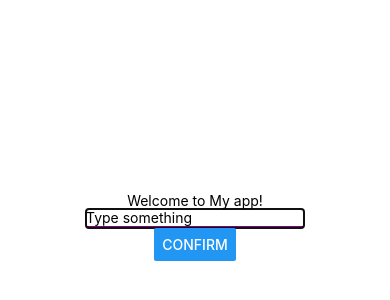
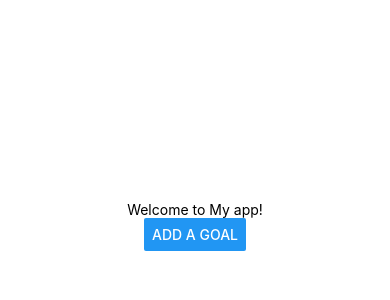
Before and after one commit to J3rrrrry/5520, a React Native app: screen / in a window 390 px wide. Shown: the part 196-496 px from the top of the page. Built offline with nearby package versions, Linux system fonts and the light colour scheme.

Commit message:
Added a model and make it visible using a button in app.js. After we recevied the data, make the modal invisible.

```diff
--- a/App.js
+++ b/App.js
@@ -1,22 +1,34 @@
 import { StatusBar } from "expo-status-bar";
-import { StyleSheet, Text, TextInput, View } from "react-native";
+import { Button, StyleSheet, Text, TextInput, View } from "react-native";
 import Header from "./Components/Header";
 import { useState } from "react";
 import Input from "./Components/Input";
 
 export default function App() {
   const [receivedData, setReceivedData] = useState("");
+  const [modalVisible, setModalVisible] = useState(false);
   const appName = "My app!";
   // update to receive data
   function handleInputData(data) {
     console.log("App.js ", data);
     setReceivedData(data);
+    setModalVisible(false);
   }
   return (
     <View style={styles.container}>
       <StatusBar style="auto" />
       <Header name={appName}></Header>
-      <Input textInputFocus={true} inputHandler={handleInputData} />
+      <Button
+        title="Add a Goal"
+        onPress={function () {
+          setModalVisible(true);
+        }}
+      />
+      <Input
+        textInputFocus={true}
+        inputHandler={handleInputData}
+        isModalVisible={modalVisible}
+      />
       <Text>{receivedData}</Text>
     </View>
   );
--- a/Components/Input.js
+++ b/Components/Input.js
@@ -1,14 +1,20 @@
-import { Button, StyleSheet, Text, TextInput, View } from "react-native";
+import { Button, Modal, StyleSheet, Text, TextInput, View } from "react-native";
 import React, { useState } from "react";
 
-export default function Input({ textInputFocus, inputHandler }) {
+export default function Input({
+  textInputFocus,
+  inputHandler,
+  isModalVisible,
+}) {
   const [text, setText] = useState("");
   const [blur, setBlur] = useState(false);
   function handleConfirm() {
+    // console.log(text);
     inputHandler(text);
   }
   return (
-    <>
+    <Modal animationType="slide" visible={isModalVisible}>
+      <View style={styles.container}>
         <TextInput
           autoFocus={textInputFocus}
           placeholder="Type something"
@@ -36,7 +42,16 @@ export default function Input({ textInputFocus, inputHandler }) {
           text && <Text>{text.length}</Text>
         )}
         <Button title="Confirm" onPress={handleConfirm} />
-    </>
+      </View>
+    </Modal>
   );
 }
-const styles = StyleSheet.create({});
+
+const styles = StyleSheet.create({
+  container: {
+    flex: 1,
+    backgroundColor: "red",
+    alignItems: "center",
+    justifyContent: "center",
+  },
+});
```
Lines whose indentation alone changed are shown as unchanged.
